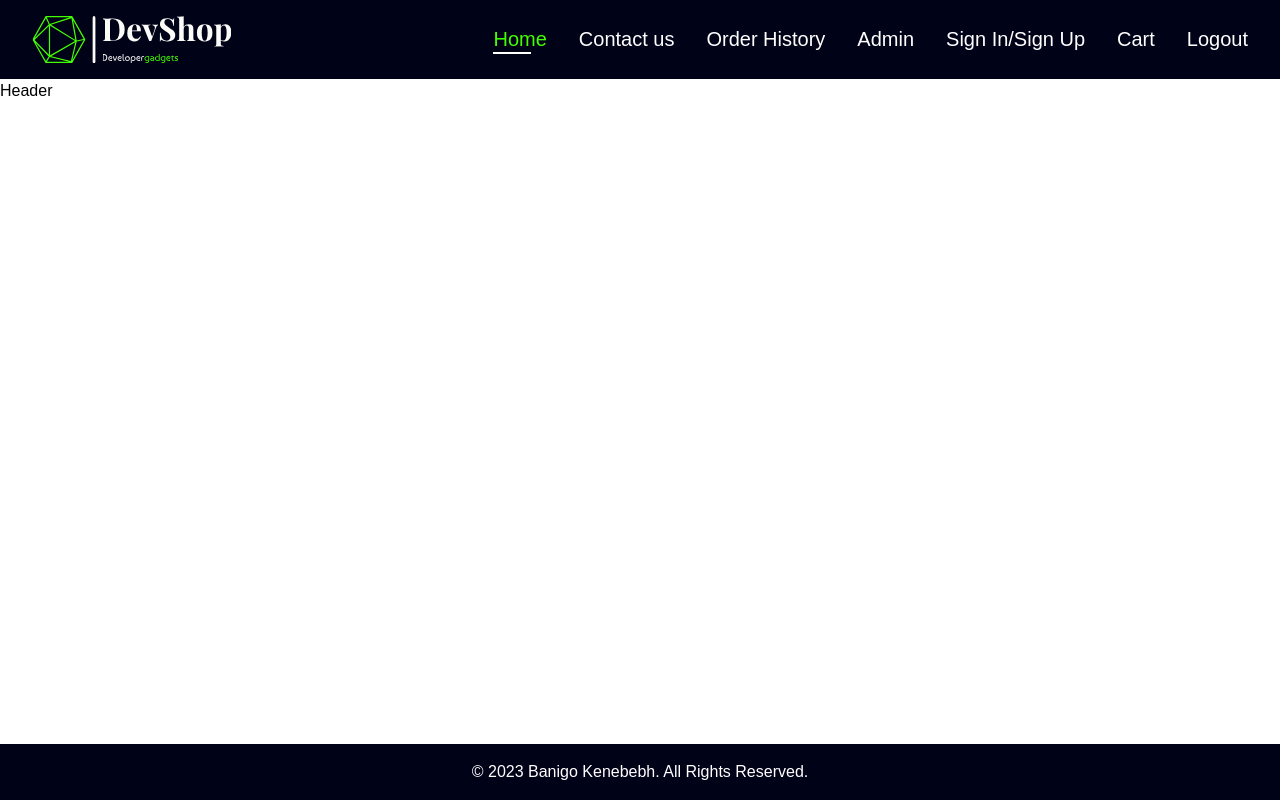
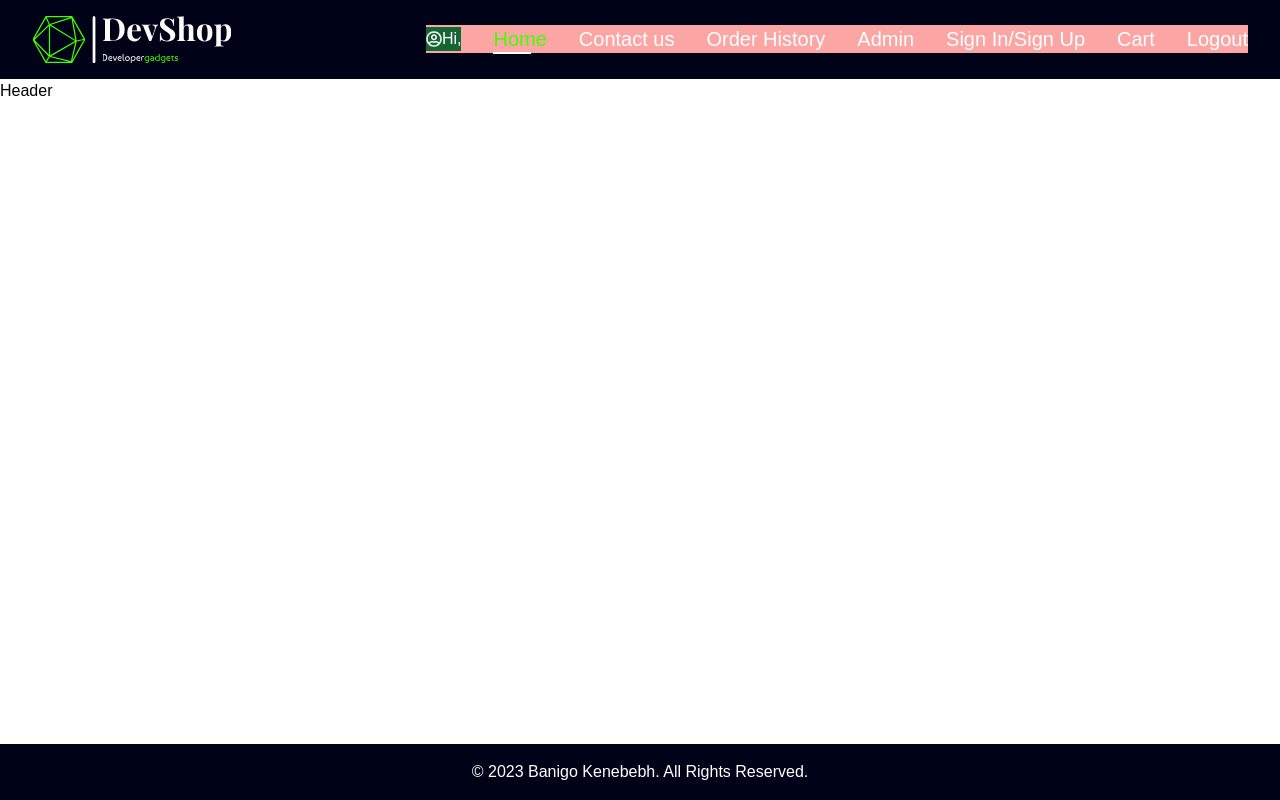
Before and after one commit to kenebebh/DevShop, a React (Vite) app: page / in a window 1280 px wide. Built offline with nearby package versions, Linux system fonts and the light colour scheme; no server answers.

Commit message:
added functionality to identify user

```diff
--- a/package.json
+++ b/package.json
@@ -10,10 +10,12 @@
     "preview": "vite preview"
   },
   "dependencies": {
+    "@reduxjs/toolkit": "^1.9.5",
     "firebase": "^9.22.0",
     "react": "^18.2.0",
     "react-dom": "^18.2.0",
     "react-icons": "^4.8.0",
+    "react-redux": "^8.0.5",
     "react-router-dom": "^6.11.1",
     "react-toastify": "^9.1.2"
   },
--- a/src/components/Navigation.jsx
+++ b/src/components/Navigation.jsx
@@ -1,15 +1,30 @@
 import { NavLink, useNavigate } from "react-router-dom";
 import { TfiMenu } from "react-icons/tfi";
 import { IoMdClose } from "react-icons/io";
-import { useState } from "react";
+import { useEffect, useState } from "react";
 
 import { ToastContainer, toast } from "react-toastify";
 import "react-toastify/dist/ReactToastify.css";
 import { auth } from "../firebase/config";
-import { signOut } from "firebase/auth";
+import { onAuthStateChanged, signOut } from "firebase/auth";
+import { FaRegUserCircle } from "react-icons/fa";
 
 const Navigation = () => {
   const navigate = useNavigate();
+  const [displayName, setDisplayName] = useState("");
+
+  //Monitor currently signed in user
+  useEffect(() => {
+    onAuthStateChanged(auth, (user) => {
+      if (user) {
+        const uid = user.uid;
+        const names = user.displayName.split(" ");
+        setDisplayName(names[1]);
+      } else {
+        setDisplayName("");
+      }
+    });
+  }, []);
 
   const style = { color: "#fff", fontSize: "1.5rem" };
   const Links = [
@@ -45,7 +60,11 @@ const Navigation = () => {
           className="sm:w-[200px] xs:w-[120px]"
         />
       </figure>
-      <nav>
+      <nav className="flex items-center bg-red-300">
+        <div className="flex items-center bg-green-800">
+          <FaRegUserCircle />
+          Hi, {displayName}
+        </div>
         <div>
           <TfiMenu
             onClick={() => setOpen(!open)}
```
Also changed, not shown: 1 other file (tests, documents, lock files or other folders).
